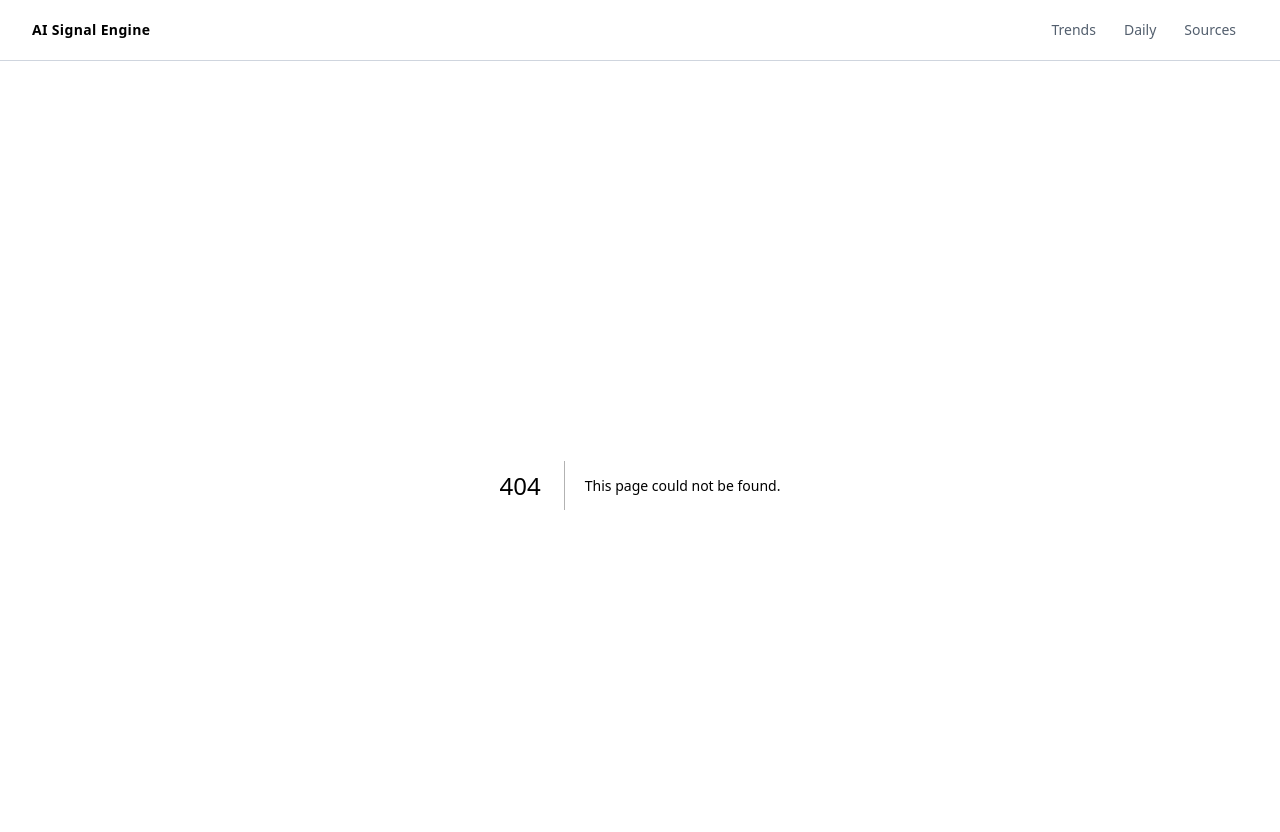
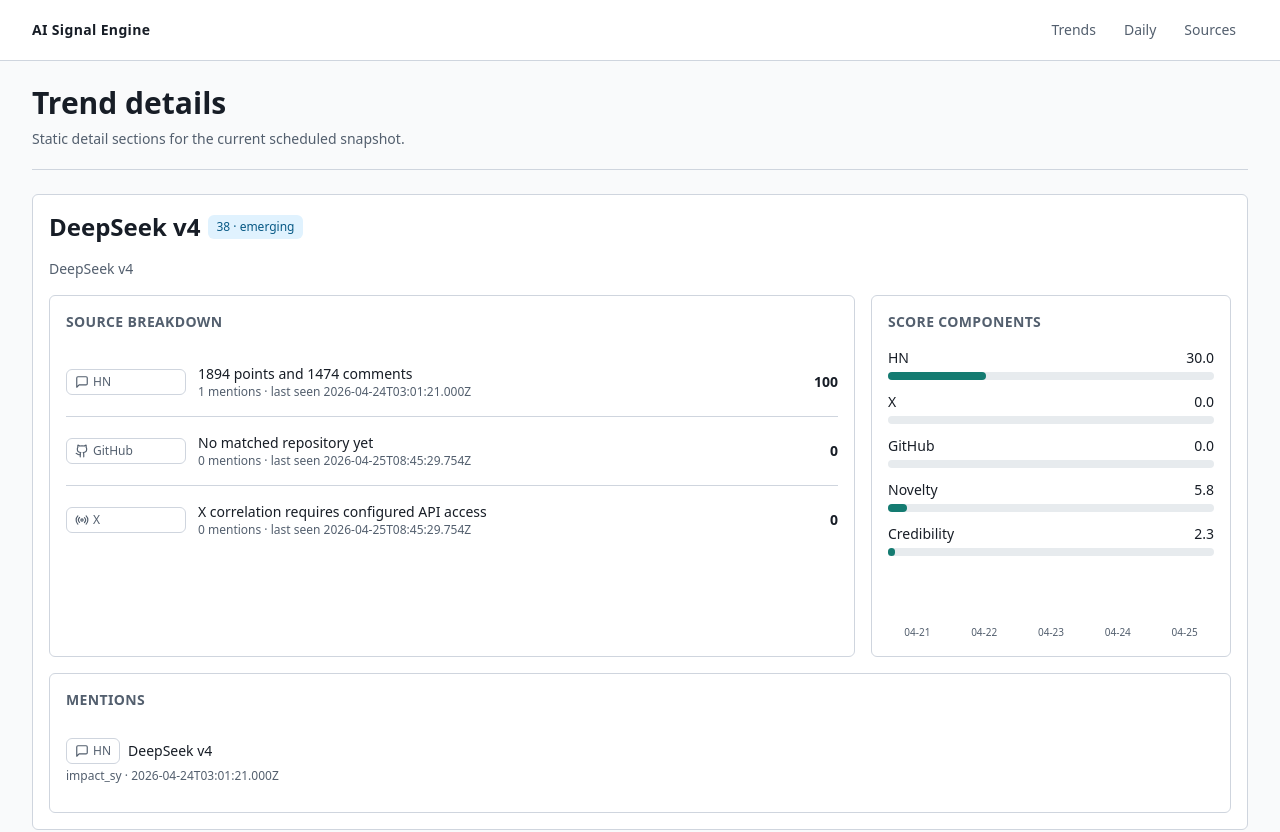
Before and after one commit to kuochenfu/ai-news-tracker, a Next.js app: page /trends in a window 1280 px wide. Before the commit this address had no page. Shown: the top 832 px of the page. Built offline with nearby package versions, Linux system fonts and the light colour scheme.

Commit message:
Stabilize trend detail links for Pages cache

```diff
--- a/app/daily/page.tsx
+++ b/app/daily/page.tsx
@@ -21,7 +21,7 @@
               trend ? (
                 <a
                   key={trend.id}
-                  href={sitePath(`/trends/${trend.id}/`)}
+                  href={sitePath(`/trends/#${trend.id}`)}
                   className="flex items-center justify-between gap-4 py-3"
                 >
                   <div>
--- a/app/layout.tsx
+++ b/app/layout.tsx
@@ -10,7 +10,7 @@
 };
 
 const navItems = [
-  { href: "/", label: "Trends" },
+  { href: "/trends", label: "Trends" },
   { href: "/daily", label: "Daily" },
   { href: "/sources", label: "Sources" }
 ];
--- /dev/null
+++ b/app/not-found.tsx
@@ -0,0 +1,22 @@
+import { sitePath } from "@/src/paths";
+
+export default function NotFound() {
+  const target = sitePath("/trends/");
+
+  return (
+    <div className="flex min-h-[60vh] flex-col items-center justify-center gap-4 text-center">
+      <script
+        dangerouslySetInnerHTML={{
+          __html: `window.location.replace(${JSON.stringify(target)});`
+        }}
+      />
+      <h1 className="text-3xl font-semibold">Trend snapshot changed</h1>
+      <p className="max-w-md text-sm text-muted-foreground">
+        This detail link belonged to an older scheduled snapshot. Redirecting to the current trend details.
+      </p>
+      <a href={target} className="rounded-md bg-primary px-4 py-2 text-sm font-medium text-primary-foreground">
+        Open current trend details
+      </a>
+    </div>
+  );
+}
--- a/app/page.tsx
+++ b/app/page.tsx
@@ -49,7 +49,7 @@
               <div className="rounded-md bg-muted p-3">
                 <TrendHistory points={trend.history} />
                 <a
-                  href={sitePath(`/trends/${trend.id}/`)}
+                  href={sitePath(`/trends/#${trend.id}`)}
                   className="mt-3 inline-flex items-center gap-1 text-sm font-medium text-primary"
                 >
                   Inspect entity
--- /dev/null
+++ b/app/trends/page.tsx
@@ -0,0 +1,103 @@
+import { ScoreBadge } from "@/components/ScoreBadge";
+import { SourcePill } from "@/components/SourcePill";
+import { TrendHistory } from "@/components/TrendHistory";
+import { trends } from "@/src/mockData";
+
+export default function TrendsPage() {
+  const ranked = [...trends].sort((a, b) => b.score.finalScore - a.score.finalScore);
+
+  return (
+    <div className="space-y-6">
+      <section className="border-b border-border pb-5">
+        <h1 className="text-3xl font-semibold tracking-normal">Trend details</h1>
+        <p className="mt-2 max-w-3xl text-sm text-muted-foreground">
+          Static detail sections for the current scheduled snapshot.
+        </p>
+      </section>
+
+      <section className="space-y-6">
+        {ranked.map((trend) => {
+          const components = [
+            ["HN", trend.score.hnComponent],
+            ["X", trend.score.xComponent],
+            ["GitHub", trend.score.githubComponent],
+            ["Novelty", trend.score.noveltyComponent],
+            ["Credibility", trend.score.credibilityComponent]
+          ] as const;
+
+          return (
+            <article key={trend.id} id={trend.id} className="scroll-mt-6 space-y-4 rounded-md border border-border bg-card p-4">
+              <div className="flex flex-wrap items-center gap-2">
+                <h2 className="text-2xl font-semibold">{trend.canonicalName}</h2>
+                <ScoreBadge score={trend.score.finalScore} verdict={trend.score.verdict} />
+              </div>
+              <p className="max-w-3xl text-sm text-muted-foreground">{trend.summary}</p>
+
+              <div className="grid gap-4 lg:grid-cols-[1fr_360px]">
+                <div className="rounded-md border border-border p-4">
+                  <h3 className="text-sm font-semibold uppercase tracking-wide text-muted-foreground">Source Breakdown</h3>
+                  <div className="mt-4 divide-y divide-border">
+                    {trend.sources.map((source) => (
+                      <div key={source.source} className="grid gap-3 py-4 md:grid-cols-[120px_1fr_80px] md:items-center">
+                        <SourcePill source={source.source} />
+                        <div>
+                          <p className="text-sm font-medium">{source.signal}</p>
+                          <p className="text-xs text-muted-foreground">
+                            {source.mentions} mentions · last seen {source.lastSeen}
+                          </p>
+                        </div>
+                        <div className="text-right text-sm font-semibold">{(source.score * 100).toFixed(0)}</div>
+                      </div>
+                    ))}
+                  </div>
+                </div>
+
+                <div className="rounded-md border border-border p-4">
+                  <h3 className="text-sm font-semibold uppercase tracking-wide text-muted-foreground">Score Components</h3>
+                  <div className="mt-4 space-y-3">
+                    {components.map(([label, value]) => (
+                      <div key={label}>
+                        <div className="mb-1 flex items-center justify-between text-sm">
+                          <span>{label}</span>
+                          <span>{(value * 100).toFixed(1)}</span>
+                        </div>
+                        <div className="h-2 rounded bg-muted">
+                          <div className="h-2 rounded bg-primary" style={{ width: `${Math.min(value * 100, 100)}%` }} />
+                        </div>
+                      </div>
+                    ))}
+                  </div>
+                  <div className="mt-5">
+                    <TrendHistory points={trend.history} />
+                  </div>
+                </div>
+              </div>
+
+              <div className="rounded-md border border-border p-4">
+                <h3 className="text-sm font-semibold uppercase tracking-wide text-muted-foreground">Mentions</h3>
+                <div className="mt-4 divide-y divide-border">
+                  {trend.mentions.length === 0 ? (
+                    <p className="py-4 text-sm text-muted-foreground">No saved raw mentions yet.</p>
+                  ) : (
+                    trend.mentions.map((mention) => (
+                      <div key={mention.id} className="py-3">
+                        <div className="flex flex-wrap items-center gap-2">
+                          <SourcePill source={mention.source} />
+                          <p className="text-sm font-medium">{mention.title}</p>
+                        </div>
+                        <p className="mt-1 text-xs text-muted-foreground">
+                          {mention.author ? `${mention.author} · ` : ""}
+                          {mention.publishedAt}
+                        </p>
+                      </div>
+                    ))
+                  )}
+                </div>
+              </div>
+            </article>
+          );
+        })}
+      </section>
+    </div>
+  );
+}
```
